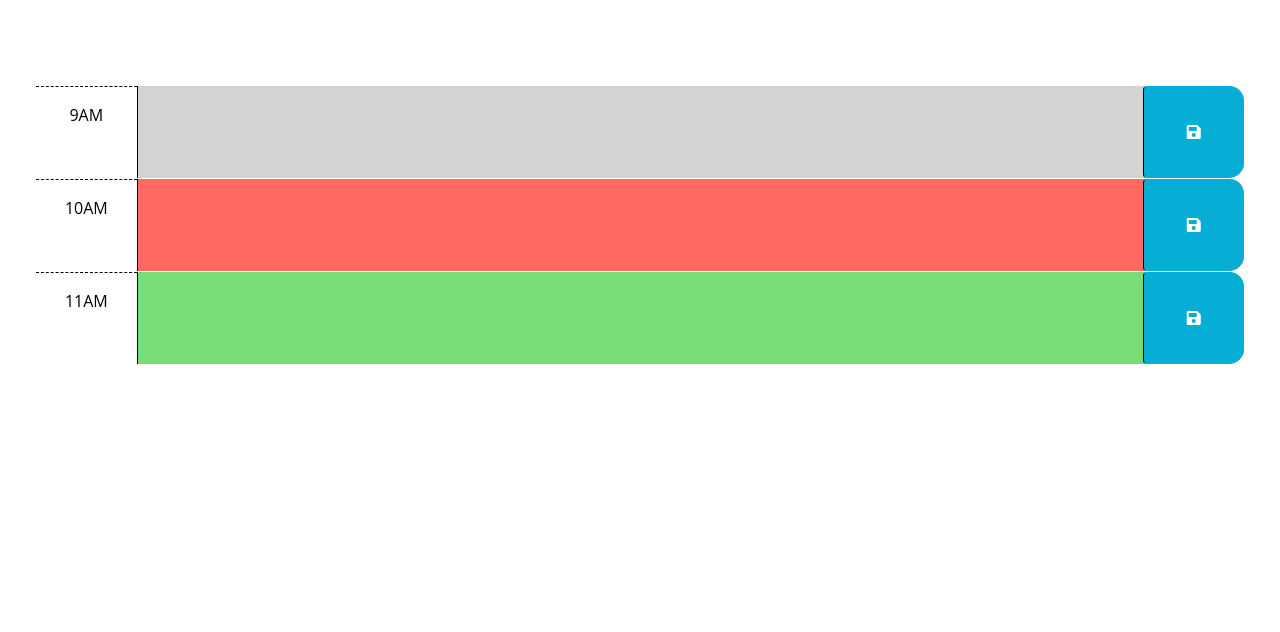
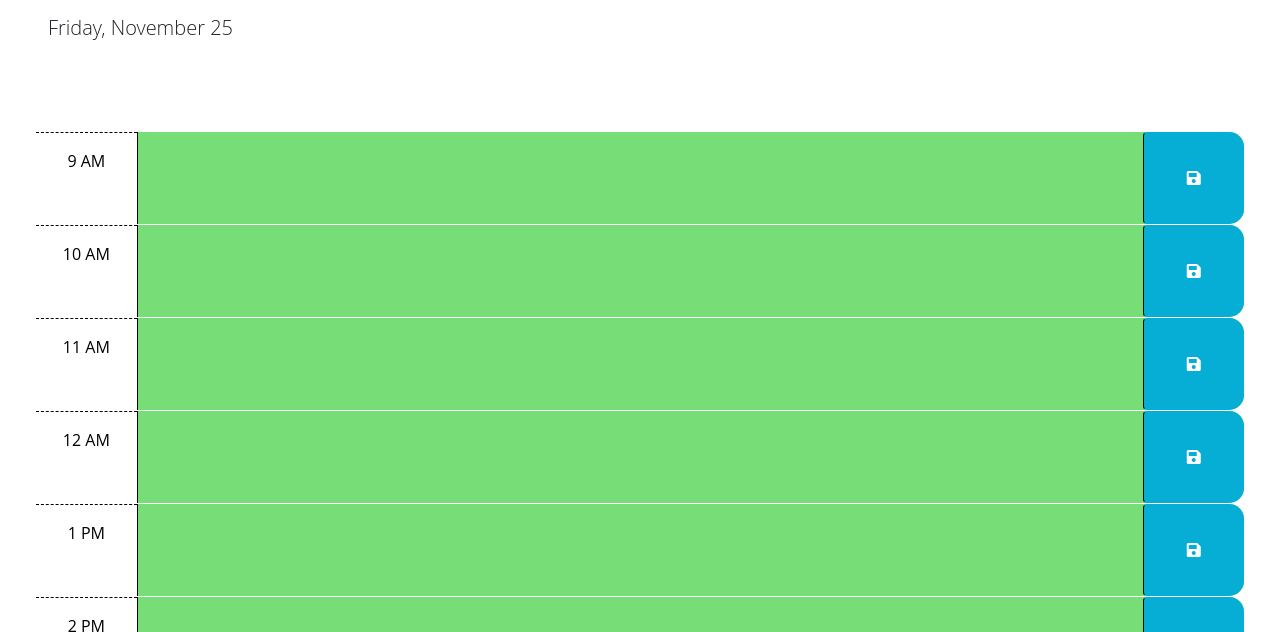
Before and after one commit to mkalik/module5-daily-planner, a plain HTML site: page index.html in a window 1280 px wide. Shown: the part 166-798 px from the top of the page. Drawn offline with nearby package versions, Linux system fonts and the light colour scheme.

Commit message:
got the planner to work for the most part. Just need to implement updates to rows on hour change

```diff
--- a/index.html
+++ b/index.html
@@ -42,31 +42,31 @@
         -->
 
       <!-- Example of a past time block. The "past" class adds a gray background color. -->
-      <div id="hour-9" class="row time-block past">
-        <div class="col-2 col-md-1 hour text-center py-3">9AM</div>
-        <textarea class="col-8 col-md-10 description" rows="3"> </textarea>
-        <button class="btn saveBtn col-2 col-md-1" aria-label="save">
-          <i class="fas fa-save" aria-hidden="true"></i>
-        </button>
-      </div>
+      <!-- <div id="hour-9" class="row time-block past"> -->
+      <!--   <div class="col-2 col-md-1 hour text-center py-3">9AM</div> -->
+      <!--   <textarea class="col-8 col-md-10 description" rows="3"> </textarea> -->
+      <!--   <button class="btn saveBtn col-2 col-md-1" aria-label="save"> -->
+      <!--     <i class="fas fa-save" aria-hidden="true"></i> -->
+      <!--   </button> -->
+      <!-- </div> -->
 
-      <!-- Example of a present time block. The "present" class adds a red background color. -->
-      <div id="hour-10" class="row time-block present">
-        <div class="col-2 col-md-1 hour text-center py-3">10AM</div>
-        <textarea class="col-8 col-md-10 description" rows="3"> </textarea>
-        <button class="btn saveBtn col-2 col-md-1" aria-label="save">
-          <i class="fas fa-save" aria-hidden="true"></i>
-        </button>
-      </div>
+      <!-- <!-1- Example of a present time block. The "present" class adds a red background color. -1-> -->
+      <!-- <div id="hour-10" class="row time-block present"> -->
+      <!--   <div class="col-2 col-md-1 hour text-center py-3">10AM</div> -->
+      <!--   <textarea class="col-8 col-md-10 description" rows="3"> </textarea> -->
+      <!--   <button class="btn saveBtn col-2 col-md-1" aria-label="save"> -->
+      <!--     <i class="fas fa-save" aria-hidden="true"></i> -->
+      <!--   </button> -->
+      <!-- </div> -->
 
-      <!-- Example of a future time block. The "future" class adds a green background color. -->
-      <div id="hour-11" class="row time-block future">
-        <div class="col-2 col-md-1 hour text-center py-3">11AM</div>
-        <textarea class="col-8 col-md-10 description" rows="3"> </textarea>
-        <button class="btn saveBtn col-2 col-md-1" aria-label="save">
-          <i class="fas fa-save" aria-hidden="true"></i>
-        </button>
-      </div>
+      <!-- <!-1- Example of a future time block. The "future" class adds a green background color. -1-> -->
+      <!-- <div id="hour-11" class="row time-block future"> -->
+      <!--   <div class="col-2 col-md-1 hour text-center py-3">11AM</div> -->
+      <!--   <textarea class="col-8 col-md-10 description" rows="3"> </textarea> -->
+      <!--   <button class="btn saveBtn col-2 col-md-1" aria-label="save"> -->
+      <!--     <i class="fas fa-save" aria-hidden="true"></i> -->
+      <!--   </button> -->
+      <!-- </div> -->
     </div>
 
     <script src="https://cdnjs.cloudflare.com/ajax/libs/jquery/3.2.1/jquery.min.js"></script>
--- a/script.js
+++ b/script.js
@@ -1,6 +1,59 @@
 // Wrap all code that interacts with the DOM in a call to jQuery to ensure that
 // the code isn't run until the browser has finished rendering all the elements
 // in the html.
+var when = ['past', 'present', 'future'];
+var set;
+var id;
+var jscur_time = new Date();
+var now = dayjs();
+var cur_time = now.format('dddd, MMMM D');
+var format = {
+    weekday: 'long',
+    month: 'long',
+    day: 'numeric',
+};
+// var hour = time.getHours();
+var time;
+var hour = dayjs().hour();
+var block;
+var planner_blocks;
+var hour_block;
+var l_task;
+
+for (var i = 9; i < 18; i++) {
+    i <= 12 ? (time = String(i) + ' AM') : (time = String(i % 12) + ' PM');
+    if (i < hour) {
+        set = when[0];
+    } else if (i == hour) {
+        set = when[1];
+    } else {
+        set = when[2];
+    }
+    console.log(hour);
+    console.log(set);
+    // block = i;
+    block = 'hour-' + i + '';
+    console.log('block: ' + block);
+    console.log('local console log: ' + localStorage.getItem(block));
+    localStorage.getItem(block) != null
+        ? (l_task = localStorage.getItem(block))
+        : (l_task = '');
+    hour_block = '<div id="' + block + '" class="row time-block ' + set + '">';
+    // '<div id="hour-' + block + '" class="row time-block ' + set + '">';
+    planner_blocks =
+        '        <div class="col-2 col-md-1 hour text-center py-3">' +
+        time +
+        '</div>' +
+        '        <textarea class="col-8 col-md-10 description" rows="3">' +
+        l_task +
+        '</textarea> ' +
+        '        <button class="btn saveBtn col-2 col-md-1" aria-label="save"> ' +
+        '          <i class="fas fa-save" aria-hidden="true"></i> ' +
+        '        </button> ' +
+        '      </div> ';
+    console.log(i % 12);
+    $(hour_block).appendTo('.container-fluid').append(planner_blocks);
+}
 $(function () {
     // TODO: Add a listener for click events on the save button. This code should
     // use the id in the containing time-block as a key to save the user input in
@@ -8,7 +61,55 @@ $(function () {
     // function? How can DOM traversal be used to get the "hour-x" id of the
     // time-block containing the button that was clicked? How might the id be
     // useful when saving the description in local storage?
-  //
+
+    // var text = document.querySelector
+    $(':button').click(function () {
+        console.log(this);
+        var c_row = $(this).parent().attr('id');
+        console.log('c_row: ' + c_row);
+        console.log('c_row1: ' + c_row);
+        alert($('#' + c_row + '> textarea').val());
+        var task = $('#' + c_row + '> textarea').val();
+        localStorage.setItem(c_row, task);
+    });
+});
+
+// var when = ['past', 'present', 'future'];
+// var set;
+// var id;
+// var time = new Date();
+// var hour = time.getHours();
+// var block;
+// var planner_blocks;
+// var hour_block;
+
+// for (var i = 9; i < 18; i++) {
+//     i <= 12 ? (time = String(i) + ' AM') : (time = String(i % 12) + ' PM');
+//     if (i < hour) {
+//         set = when[0];
+//     } else if (i == hour) {
+//         set = when[1];
+//     } else {
+//         set = when[2];
+//     }
+//     console.log(hour);
+//     console.log(set);
+//     block = i;
+//     hour_block =
+//         '<div id="hour-' + block + '" class="row time-block ' + set + '">';
+//     planner_blocks =
+//         '        <div class="col-2 col-md-1 hour text-center py-3">' +
+//         time +
+//         '</div>' +
+//         '        <textarea class="col-8 col-md-10 description" rows="3"> </textarea> ' +
+//         '        <button class="btn saveBtn col-2 col-md-1" aria-label="save"> ' +
+//         '          <i class="fas fa-save" aria-hidden="true"></i> ' +
+//         '        </button> ' +
+//         '      </div> ';
+//     console.log(i % 12);
+//     $(hour_block).appendTo('.container-fluid').append(planner_blocks);
+// }
+
 // TODO: Add code to apply the past, present, or future class to each time
 // block by comparing the id to the current hour. HINTS: How can the id
 // attribute of each time-block be used to conditionally add or remove the
@@ -20,4 +121,6 @@ $(function () {
 // attribute of each time-block be used to do this?
 //
 // TODO: Add code to display the current date in the header of the page.
-});
+// $('#currentDay').text(cur_time.toLocaleDateString('en-US', format));
+$('#currentDay').text(cur_time);
+// });
```
Lines whose indentation alone changed are shown as unchanged.
